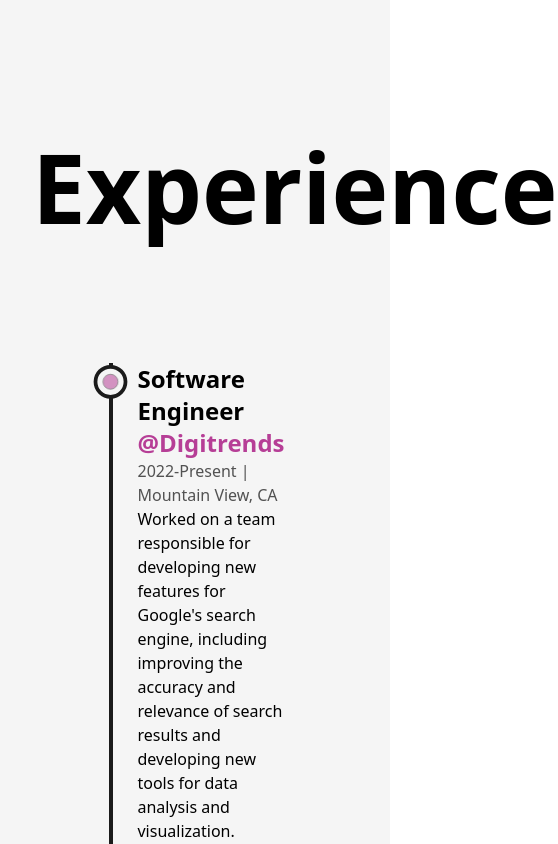
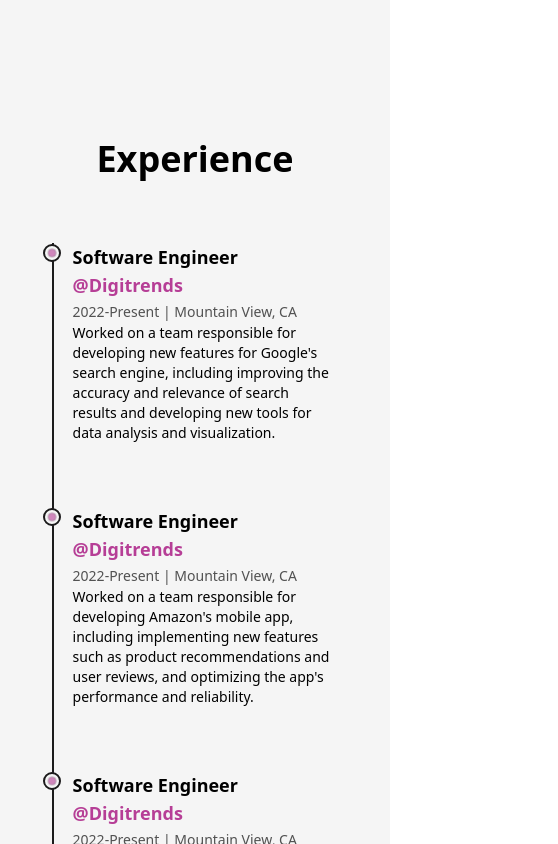
Before and after one commit to Abdullah-Younus/Portfolio, a Next.js app: page /about in a window 390 px wide. Shown: the part 1980-2824 px from the top of the page, 558 px wide, since content can reach past the window. Built offline with nearby package versions, Linux system fonts and the light colour scheme.

Commit message:
local changes

```diff
--- a/src/components/Experience.tsx
+++ b/src/components/Experience.tsx
@@ -4,14 +4,14 @@
 
 const Details = ({ position, company, companyLink, time, address, work }: any) => {
     const ref = useRef(null);
-    return <li ref={ref} className='my-8 first:mt-0 last:mb-0 w-[60%] mx-auto flex flex-col items-center justify-between'>
+    return <li ref={ref} className='my-8 first:mt-0 last:mb-0 w-[60%] mx-auto flex flex-col items-center justify-between md:w-[80%]'>
         <LineLiicon reference={ref} />
         <motion.div initial={{ y: 50 }} whileInView={{ y: 0 }} transition={{ duration: 0.5, type: "spring" }}>
-            <h3 className='capitalize font-bold text-2xl'>{position}&nbsp; <a href={companyLink} className='text-primary capitalize dark:text-primaryDark' target='_blank'>@{company}</a> </h3>
-            <span className='capitalize font-medium text-dark/75 dark:text-light/75'>
+            <h3 className='capitalize font-bold text-2xl sm:text-xl xs:text-lg'>{position}&nbsp; <a href={companyLink} className='text-primary capitalize dark:text-primaryDark' target='_blank'>@{company}</a> </h3>
+            <span className='capitalize font-medium text-dark/75 dark:text-light/75 xs:text-sm'>
                 {time} | {address}
             </span>
-            <p className='font-medium w-full'>
+            <p className='font-medium w-full md:text-sm'>
                 {work}
             </p>
         </motion.div>
@@ -33,13 +33,13 @@
 
     return (
         <div className='my-64'>
-            <h2 className='font-bold text-8xl mb-32 w-full text-center'>Experience</h2>
+            <h2 className='font-bold text-8xl mb-32 w-full text-center md:text-6xl xs:text-4xl md:mb-16'>Experience</h2>
 
-            <div ref={ref} className='w-[75%] mx-auto relative'>
+            <div ref={ref} className='w-[75%] mx-auto relative lg:w-[90%] md:w-full'>
 
-                <motion.div style={{ scaleY: scrollYProgress }} className='absolute left-9 top-0 w-[4px] h-full bg-dark origin-top dark:bg-light' />
+                <motion.div style={{ scaleY: scrollYProgress }} className='absolute left-9 top-0 w-[4px] h-full bg-dark origin-top dark:bg-light md:w-[2px] md:left-[30px] xs:left-[20px]' />
 
-                <ul className='w-full flex flex-col items-start justify-between ml-4'>
+                <ul className='w-full flex flex-col items-start justify-between ml-4 xs:ml-2'>
                     <Details
                         position="Software Engineer"
                         company="Digitrends"
--- a/src/components/LineLiicon.tsx
+++ b/src/components/LineLiicon.tsx
@@ -15,7 +15,7 @@
 
     return (
         <figure className='absolute left-0 stroke-dark dark:stroke-light'>
-            <svg className='-rotate-90' width="75" height="75" viewBox='0 0 100 100'>
+            <svg className='-rotate-90 md:w-[60px] md:h-[60px] xs:w-[40px] xs:h-[40px]' width="75" height="75" viewBox='0 0 100 100'>
                 <circle cx="75" cy="50" r="20" className='stroke-primary dark:stroke-primaryDark stroke-1 fill-none' />
                 <motion.circle cx="75" cy="50" r="20" className='stroke-[5px] fill-light dark:fill-dark'
                     style={{ pathLength: scrollYProgress }}
```
